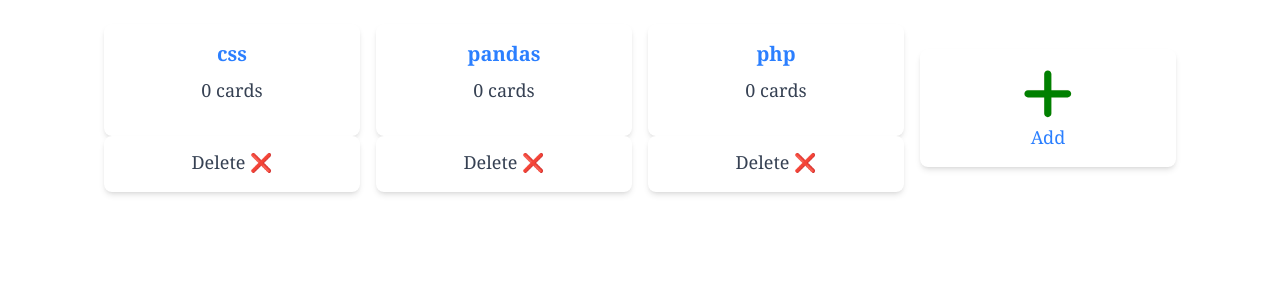
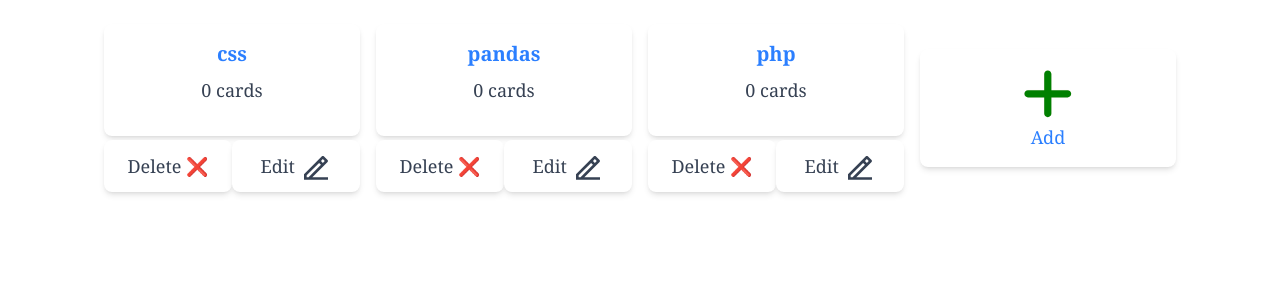
Before and after one commit to Alt4Fh/flashcard, a Django app: page / in a window 1280 px wide. Shown: the top 300 px of the page. Run offline with Django 4.2, Linux system fonts and the light colour scheme; data comes from the database, SQL or seed files in the repository; both versions use the stored data as it was after the commit; data that the repository does not hold is empty.

Commit message:
=edit button to deck

```diff
--- /dev/null
+++ b/test_project/flashcard/forms.py
@@ -0,0 +1,2 @@
+from django import forms
+from .models import Deck, Card
--- a/test_project/flashcard/templates/flashcard/_base.html
+++ b/test_project/flashcard/templates/flashcard/_base.html
@@ -9,6 +9,13 @@
         {% block title %} {% endblock title %}
     </title>
     {% htmx_script %}
+
+    <style>
+      svg{
+        display: inline;
+      }
+    </style>
+
   </head>
   <body hx-headers='{"x-csrftoken": "{{ csrf_token }}"}'>
     {% block content %} {% endblock content %}
--- a/test_project/flashcard/templates/flashcard/includes/deck_item.html
+++ b/test_project/flashcard/templates/flashcard/includes/deck_item.html
@@ -8,12 +8,23 @@
                 <p class="text-gray-700 mb-4">{{ deck.cards.count }} cards</p>
             </div>
     </button>
+    <div class="grid grid-cols-2 mt-1 w-full">
         <button hx-delete="{% url 'deck_delete' deck.id %}" hx-trigger="click"
             hx-target="#deck-{{ deck.id }}"
             hx-swap="outerHTML"
             class="text-blue-500">
-            <div class="bg-white py-3 text-center rounded-lg shadow-md w-64 hover:bg-gray-200">
+                <div class="bg-white pb-2 pt-3 text-center rounded-lg shadow-md w-32 hover:bg-gray-200">
                     <p class="text-gray-700 mb-1">Delete ❌</p>
                 </div>
         </button>
+        <button hx-delete="{% url 'deck_delete' deck.id %}" hx-trigger="click"
+            hx-target="#deck-{{ deck.id }}"
+            hx-swap="outerHTML"
+            class="text-blue-500">
+                <div class="bg-white pb-1 pt-3 text-center rounded-lg shadow-md w-32 hover:bg-gray-200">
+                    <p class="text-gray-700 mb-1">Edit <svg width='2rem' height='2rem'  xmlns="http://www.w3.org/2000/svg" viewBox="0 0 24 24" fill="currentColor"><path d="M5 18.89H6.41421L15.7279 9.57627L14.3137 8.16206L5 17.4758V18.89ZM21 20.89H3V16.6473L16.435 3.21231C16.8256 2.82179 17.4587 2.82179 17.8492 3.21231L20.6777 6.04074C21.0682 6.43126 21.0682 7.06443 20.6777 7.45495L9.24264 18.89H21V20.89ZM15.7279 6.74785L17.1421 8.16206L18.5563 6.74785L17.1421 5.33363L15.7279 6.74785Z"></path></svg></p>
                 </div>
+        </button>
+
+    </div>
+</div>
```
Also changed, not shown: test_project/db.sqlite3. Lines whose indentation alone changed are shown as unchanged.
